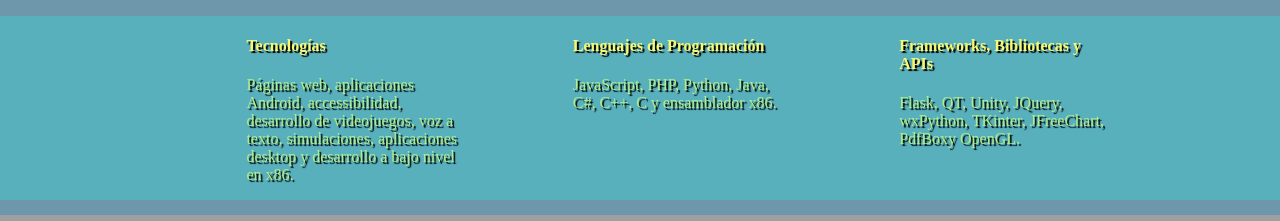
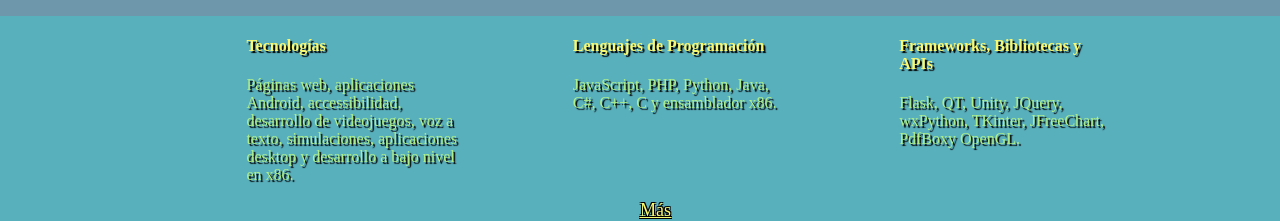
Before and after one commit to abzave/WebPage, a PHP site: page /html/index.html in a window 1280 px wide. Shown: the part 585-806 px from the top of the page. Run offline with PHP 8.4, Linux system fonts and the light colour scheme.

Commit message:
[Updated] Presentatio learn more link

```diff
--- a/css/presentation.css
+++ b/css/presentation.css
@@ -25,6 +25,9 @@
 
 .presentation .contents{
     background-color: #59B0BD;
+}
+
+.presentation .contents .information{
     display: flex;
     padding-left: 15%;
 }
@@ -34,3 +37,11 @@
     display: inline-block;
     padding: 0 5%;
 }
+
+.presentation .contents .learnMore{
+    padding-left: 50%;
+    font-size: 18px;
+    color: #F9F871;
+    text-shadow: -1px 1px 0 #000, 1px 1px 0 #000,
+                 1px -1px 0 #000, -1px -1px 0 #000;
+}
--- a/html/index.html
+++ b/html/index.html
@@ -52,6 +52,7 @@
 			<h2 class="title">Abraham Meza Vega</h2>
 			<h3 class="subtitle">Ingeniero en Computación</h3>
 			<div class="contents">
+				<div class="information">
 					<div class="content">
 						<h4 class="contentTitle">Tecnologías</h4>
 						<p>
@@ -74,6 +75,8 @@
 						</p>
 					</div>
 				</div>
+				<a href="index.html" class="learnMore">Más</a>
+			</div>
 		</div>
 	</body>
 </html>
```
Lines whose indentation alone changed are shown as unchanged.
